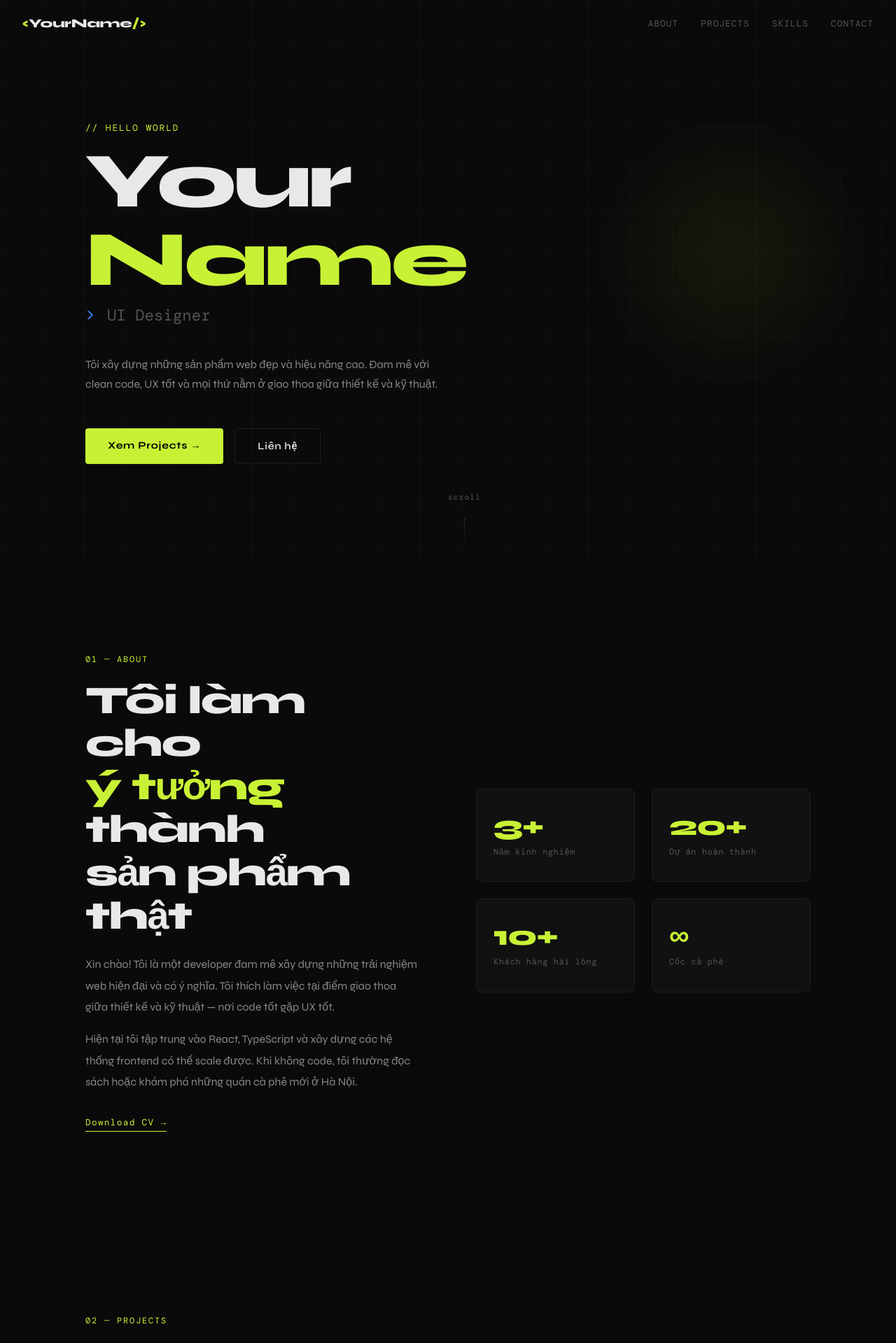
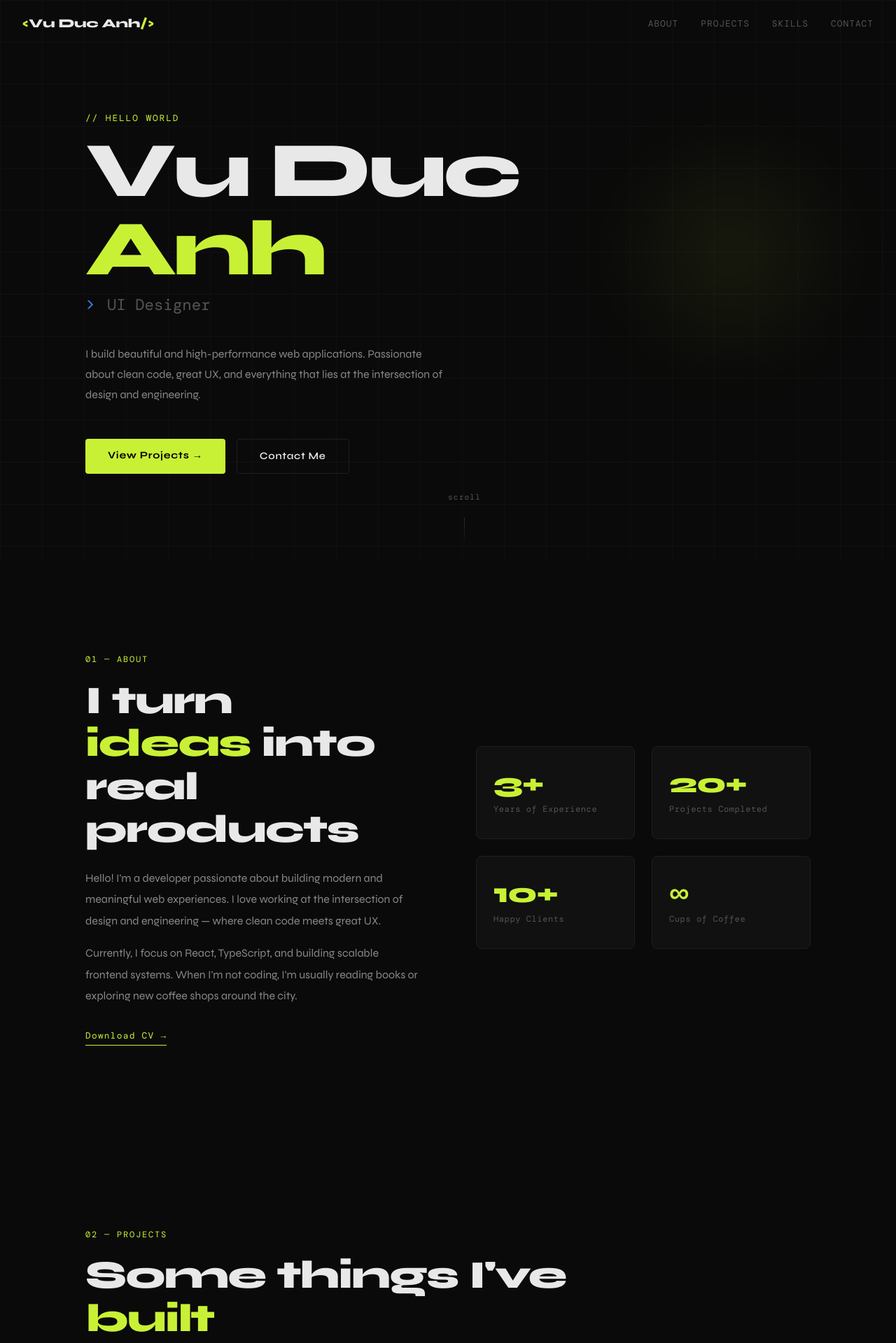
Before and after one commit to Ein05/Ein05.github.io, a React (Vite) app: page / in a window 1280 px wide. Shown: the top 1919 px of the page at 70% size. Built offline with nearby package versions, Linux system fonts and the light colour scheme; a web font is replaced by a local one.

Commit message:
Translate to English to avoid font issues and update name

```diff
--- a/src/components/About.jsx
+++ b/src/components/About.jsx
@@ -1,8 +1,8 @@
 const stats = [
-  { value: '3+',   label: 'Năm kinh nghiệm' },
-  { value: '20+',  label: 'Dự án hoàn thành' },
-  { value: '10+',  label: 'Khách hàng hài lòng' },
-  { value: '∞',    label: 'Cốc cà phê' },
+  { value: '3+',   label: 'Years of Experience' },
+  { value: '20+',  label: 'Projects Completed' },
+  { value: '10+',  label: 'Happy Clients' },
+  { value: '∞',    label: 'Cups of Coffee' },
 ]
 
 export default function About() {
@@ -22,21 +22,20 @@ export default function About() {
             fontSize: 'clamp(2rem, 5vw, 3.5rem)', letterSpacing: '-0.03em',
             lineHeight: 1.1, margin: '1rem 0 1.5rem',
           }}>
-            Tôi làm cho<br />
-            <span style={{ color: 'var(--accent)' }}>ý tưởng</span> thành<br />
-            sản phẩm thật
+            I turn<br />
+            <span style={{ color: 'var(--accent)' }}>ideas</span> into<br />
+            real products
           </h2>
 
-          {/* ✏️ Sửa đoạn bio này */}
           <p style={{ color: '#888', lineHeight: 1.9, marginBottom: '1rem' }}>
-            Xin chào! Tôi là một developer đam mê xây dựng những trải nghiệm
-            web hiện đại và có ý nghĩa. Tôi thích làm việc tại điểm giao thoa
-            giữa thiết kế và kỹ thuật — nơi code tốt gặp UX tốt.
+            Hello! I'm a developer passionate about building modern and meaningful
+            web experiences. I love working at the intersection of design and
+            engineering — where clean code meets great UX.
           </p>
           <p style={{ color: '#888', lineHeight: 1.9 }}>
-            Hiện tại tôi tập trung vào React, TypeScript và xây dựng các hệ thống
-            frontend có thể scale được. Khi không code, tôi thường đọc sách hoặc
-            khám phá những quán cà phê mới ở Hà Nội.
+            Currently, I focus on React, TypeScript, and building scalable
+            frontend systems. When I'm not coding, I'm usually reading books or
+            exploring new coffee shops around the city.
           </p>
 
           <a href="/resume.pdf" target="_blank" style={{
--- a/src/components/Contact.jsx
+++ b/src/components/Contact.jsx
@@ -32,13 +32,13 @@ export default function Contact() {
           fontSize: 'clamp(2rem, 6vw, 4rem)', letterSpacing: '-0.04em',
           lineHeight: 1.0, margin: '1.5rem 0 1rem',
         }}>
-          Hãy cùng làm<br />
-          điều gì đó <span style={{ color: 'var(--accent)' }}>tuyệt vời</span>
+          Let's build something<br />
+          <span style={{ color: 'var(--accent)' }}>awesome</span>
         </h2>
 
         <p style={{ color: '#888', maxWidth: '460px', margin: '0 auto 3rem', lineHeight: 1.8 }}>
-          Tôi luôn mở cửa cho các cơ hội mới, dự án thú vị, hoặc đơn giản là
-          một cuộc trò chuyện tốt. Hộp thư của tôi luôn mở!
+          I am always open to new opportunities, interesting projects, or simply a
+          good conversation. My inbox is always open!
         </p>
 
         <a href="mailto:your@email.com" style={{
@@ -52,7 +52,7 @@ export default function Contact() {
         onMouseEnter={e => { e.target.style.transform = 'translateY(-3px)'; e.target.style.boxShadow = '0 12px 32px rgba(200,241,53,0.35)' }}
         onMouseLeave={e => { e.target.style.transform = ''; e.target.style.boxShadow = '' }}
         >
-          Gửi email cho tôi ✉️
+          Say Hello ✉️
         </a>
 
         {/* Social links */}
--- a/src/components/Footer.jsx
+++ b/src/components/Footer.jsx
@@ -12,7 +12,7 @@ export default function Footer() {
         fontFamily: 'var(--font-mono)', fontSize: '0.75rem',
         color: 'var(--muted)', letterSpacing: '0.05em',
       }}>
-        © {year} YourName — Built with React + Vite
+        © {year} Vu Duc Anh — Built with React + Vite
       </span>
       <span style={{
         fontFamily: 'var(--font-mono)', fontSize: '0.75rem',
--- a/src/components/Hero.jsx
+++ b/src/components/Hero.jsx
@@ -64,8 +64,8 @@ export default function Hero() {
         lineHeight: 1.0, letterSpacing: '-0.04em',
         margin: '0.5rem 0',
       }}>
-        Your<br />
-        <span style={{ color: 'var(--accent)' }}>Name</span>
+        Vu Duc<br />
+        <span style={{ color: 'var(--accent)' }}>Anh</span>
       </h1>
 
       <div className="fade-up delay-2" style={{
@@ -82,10 +82,9 @@ export default function Hero() {
         maxWidth: '520px', color: '#888', lineHeight: 1.8,
         fontSize: '1rem', marginBottom: '3rem',
       }}>
-        {/* ✏️ Sửa đoạn mô tả này */}
-        Tôi xây dựng những sản phẩm web đẹp và hiệu năng cao.
-        Đam mê với clean code, UX tốt và mọi thứ nằm ở giao thoa giữa
-        thiết kế và kỹ thuật.
+        I build beautiful and high-performance web applications.
+        Passionate about clean code, great UX, and everything that lies at the
+        intersection of design and engineering.
       </p>
 
       <div className="fade-up delay-4" style={{ display: 'flex', gap: '1rem', flexWrap: 'wrap' }}>
@@ -98,7 +97,7 @@ export default function Hero() {
         onMouseEnter={e => { e.target.style.transform = 'translateY(-2px)'; e.target.style.boxShadow = '0 8px 24px rgba(200,241,53,0.3)' }}
         onMouseLeave={e => { e.target.style.transform = ''; e.target.style.boxShadow = '' }}
         >
-          Xem Projects →
+          View Projects →
         </a>
         <a href="#contact" style={{
           border: '1px solid var(--border)', color: 'var(--text)',
@@ -109,7 +108,7 @@ export default function Hero() {
         onMouseEnter={e => { e.target.style.borderColor = 'var(--accent)'; e.target.style.color = 'var(--accent)' }}
         onMouseLeave={e => { e.target.style.borderColor = 'var(--border)'; e.target.style.color = 'var(--text)' }}
         >
-          Liên hệ
+          Contact Me
         </a>
       </div>
 
--- a/src/components/Navbar.jsx
+++ b/src/components/Navbar.jsx
@@ -26,7 +26,7 @@ export default function Navbar() {
       <a href="#" style={{ fontFamily: 'var(--font-head)', fontWeight: 800, fontSize: '1.1rem',
         color: 'var(--text)', textDecoration: 'none', letterSpacing: '-0.02em' }}>
         <span style={{ color: 'var(--accent)' }}>{'<'}</span>
-        YourName
+        Vu Duc Anh
         <span style={{ color: 'var(--accent)' }}>{'/>'}</span>
       </a>
 
--- a/src/components/Projects.jsx
+++ b/src/components/Projects.jsx
@@ -3,7 +3,7 @@ const projects = [
   {
     number: '01',
     title: 'E-Commerce Platform',
-    description: 'Nền tảng thương mại điện tử full-stack với tính năng giỏ hàng real-time, thanh toán online và dashboard quản trị.',
+    description: 'A full-stack e-commerce platform with real-time shopping cart, online payment, and an admin dashboard.',
     tags: ['React', 'Node.js', 'MongoDB', 'Stripe'],
     link: 'https://github.com',
     demo: 'https://example.com',
@@ -12,7 +12,7 @@ const projects = [
   {
     number: '02',
     title: 'Task Management App',
-    description: 'Ứng dụng quản lý công việc theo phong cách Kanban board với tính năng drag-and-drop và cộng tác nhóm.',
+    description: 'A Kanban-style task management app featuring drag-and-drop functionality and real-time team collaboration.',
     tags: ['React', 'TypeScript', 'Firebase'],
     link: 'https://github.com',
     demo: 'https://example.com',
@@ -20,7 +20,7 @@ const projects = [
   {
     number: '03',
     title: 'Weather Dashboard',
-    description: 'Dashboard thời tiết với biểu đồ dự báo 7 ngày, bản đồ gió và cảnh báo thời tiết cực đoan.',
+    description: 'A weather dashboard showing 7-day forecasts, wind maps, and extreme weather alerts.',
     tags: ['React', 'D3.js', 'OpenWeather API'],
     link: 'https://github.com',
     demo: null,
@@ -40,8 +40,8 @@ export default function Projects() {
           fontSize: 'clamp(2rem, 5vw, 3.5rem)', letterSpacing: '-0.03em',
           lineHeight: 1.1, marginTop: '1rem',
         }}>
-          Những gì tôi<br />
-          đã <span style={{ color: 'var(--accent)' }}>xây dựng</span>
+          Some things I've<br />
+          <span style={{ color: 'var(--accent)' }}>built</span>
         </h2>
       </div>
 
--- a/src/components/Skills.jsx
+++ b/src/components/Skills.jsx
@@ -31,8 +31,8 @@ export default function Skills() {
           fontSize: 'clamp(2rem, 5vw, 3.5rem)', letterSpacing: '-0.03em',
           lineHeight: 1.1, marginTop: '1rem',
         }}>
-          Công nghệ tôi<br />
-          <span style={{ color: 'var(--accent)' }}>làm chủ</span>
+          Technologies I<br />
+          <span style={{ color: 'var(--accent)' }}>mastered</span>
         </h2>
       </div>
 
```
Also changed, not shown: index.html (+1 -1 lines).
